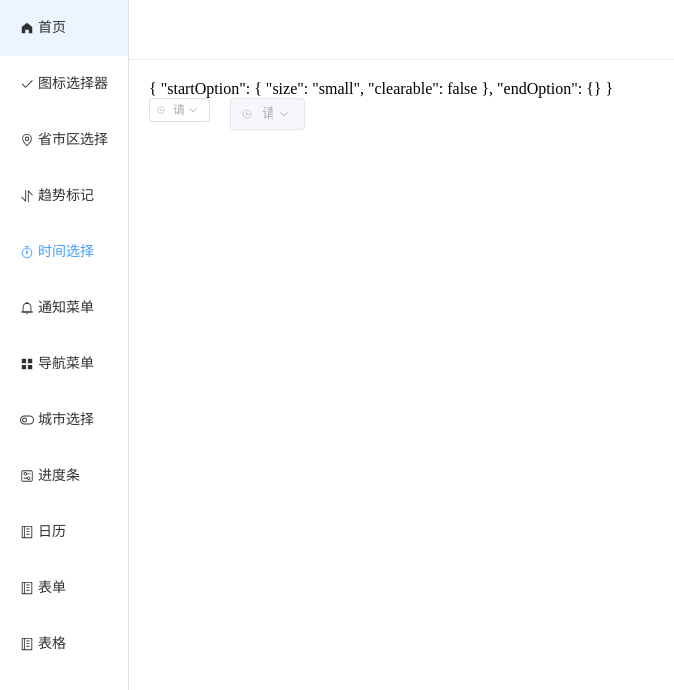
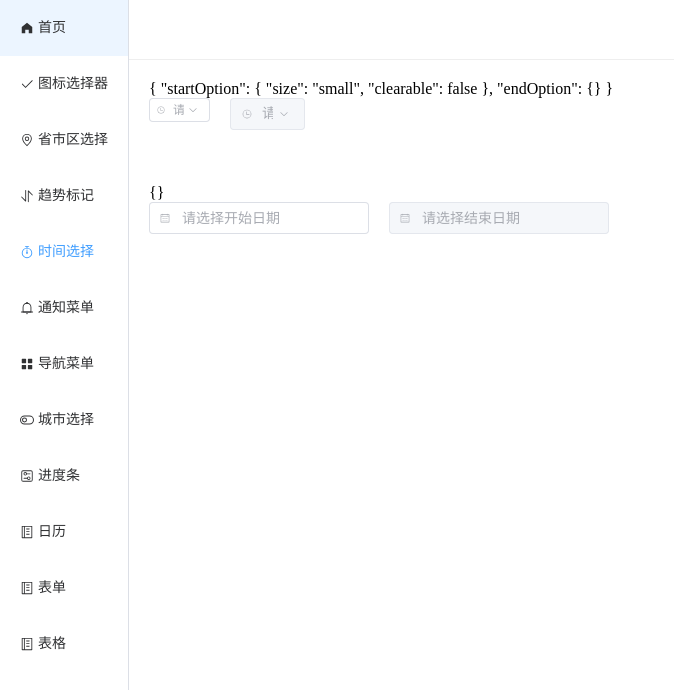
Before and after one commit to helloDangliyi/m-compoents, a Vue app: page /chooseTime in a window 1280 px wide. Shown: the top 690 px of the page, without its empty margins (0-674 px from the left). Built offline with nearby package versions, Linux system fonts and the light colour scheme.

Commit message:
日期选择器

```diff
--- /dev/null
+++ b/src/components/chooseDate/index.ts
@@ -0,0 +1,11 @@
+import { App } from 'vue'
+import chooseDate from './src/index.vue'
+
+// 让这个组件可以通过use的
+export default {
+    install(app:App){
+        // 注册全局组件
+            app.component('m-choose-date',chooseDate)
+
+    }
+}
--- /dev/null
+++ b/src/components/chooseDate/src/index.vue
@@ -0,0 +1,105 @@
+<template>
+  {{ $attrs }}
+
+  <div class="main">
+    <div class="letf">
+      <el-date-picker
+        v-model="startDate"
+        type="date"
+        :placeholder="startPlaceholder"
+        :disabled-date="startDisabled"
+      />
+    </div>
+  <div class="right">
+    <el-date-picker
+        v-model="endDate"
+        type="date"
+        :placeholder="endPlaceholder"
+        :disabled="endDateDisabled"
+        :disabled-date="endDisabled"
+      />
+  </div>
+  </div>
+
+
+</template>
+
+<script lang='ts' setup>
+import { ref,watch } from 'vue'
+
+let props = defineProps({
+  // 开始时间的占位符
+  startPlaceholder: {
+    type: String,
+    default: '请选择开始日期'
+  },
+  // 结束时间的占位符
+  endPlaceholder: {
+    type: String,
+    default: '请选择结束日期'
+  },
+  // 是否禁用今天之前的日期
+  disabledToday: {
+    type: Boolean,
+    default: false
+  }
+})
+
+
+// 开始日期
+const startDate = ref<Date | null>(null)
+// 结束日期
+const endDate = ref<Date | null>(null)
+
+// 控制结束日期的禁用状态
+let endDateDisabled = ref<Boolean>(true)
+
+let emit = defineEmits(['startDateChange','endDateChange'])
+// 禁用开始日期的函数
+let startDisabled = (time: Date)=> {
+  // console.log('time: ', time.getTime()); 13位，毫秒数
+  // console.log(Date.now()); 当前日期的毫秒数
+  if( props.disabledToday) {
+    return time.getTime()< Date.now() - 1000*60*60*24
+  }
+
+}
+
+// 禁用结束日期的函数
+let endDisabled = (time: Date)=> {
+  if(startDate.value) {
+    return time.getTime()<startDate.value.getTime() + 1000*60*60*24
+  }
+}
+
+watch(()=> startDate.value,val => {
+  if(!val) {
+    endDateDisabled.value = true
+    endDate.value = null
+  }else {
+    endDateDisabled.value = false
+    emit('startDateChange',val)
+  }
+})
+
+watch(()=> endDate.value,val => {
+  if(val) {
+    emit('endDateChange',{
+      startDate:startDate.value,
+      endDate: val
+    })
+  }
+})
+
+</script>
+
+<style lang="scss" scoped>
+.main{
+  display: flex;
+  justify-content: flex-start;
+  .letf{
+    margin-right: 20px;
+  }
+}
+
+</style>
--- a/src/components/index.ts
+++ b/src/components/index.ts
@@ -7,6 +7,7 @@ import list from './list'
 import menu from './menu'
 import progress from './progress'
 import chooseTime from './chooseTime'
+import chooseDate from './chooseDate'
 
 const components = [
     chooseArea,
@@ -16,7 +17,8 @@ const components = [
     list,
     menu,
     progress,
-    chooseTime
+    chooseTime,
+    chooseDate
 ]
 
 // 让这个组件可以通过use的
--- a/src/views/chooseTime/index.vue
+++ b/src/views/chooseTime/index.vue
@@ -1,6 +1,10 @@
 <template>
   <div>
     <m-choose-time @startChange="startChange" @endChange="endChange" :startOption="startOption" :endOption="endOption"></m-choose-time>
+    <br>
+    <br>
+    <br>
+    <m-choose-date :disabledToday="true" @startDateChange="startDateChange" @endDateChange="endDateChange"></m-choose-date>
   </div>
 </template>
 
@@ -26,6 +30,22 @@ let startOption = {
 let endOption = {
 
 }
+
+
+// 日期
+
+interface endDateValue {
+  startDate: string,
+  endDate: string
+}
+
+let startDateChange = (val: string)=> {
+  console.log('val: ', val);
+
+}
+let endDateChange = (val: endDateValue)=> {
+  console.log('val: ', val);
+}
 </script>
 
 <style lang="scss" scoped></style>
```
